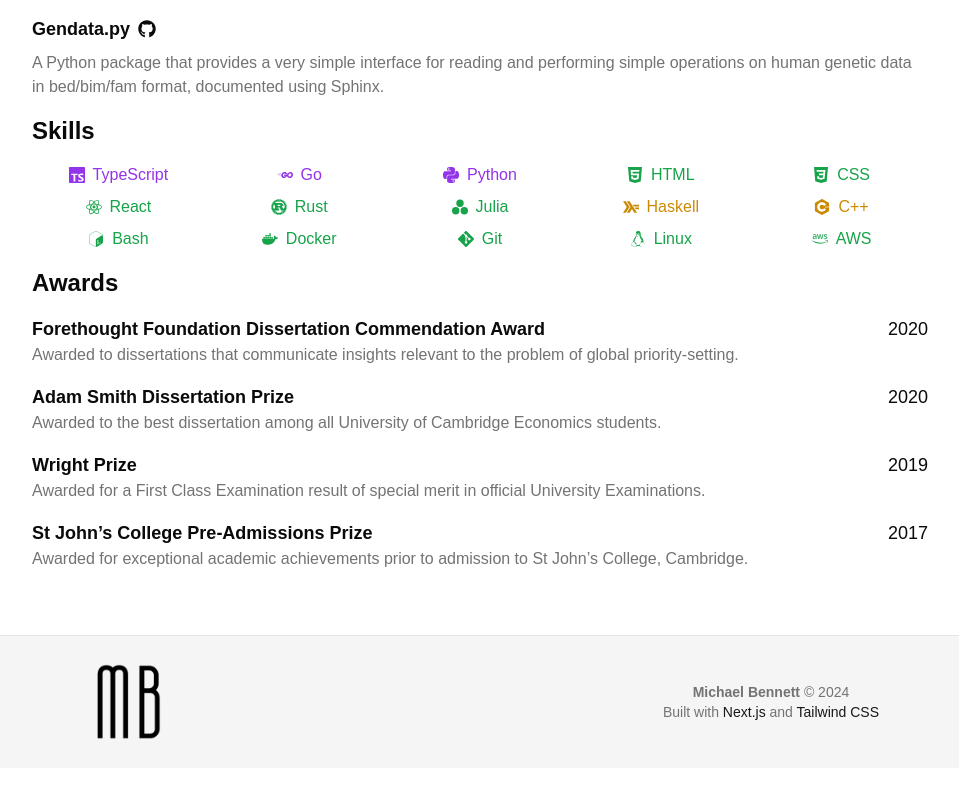
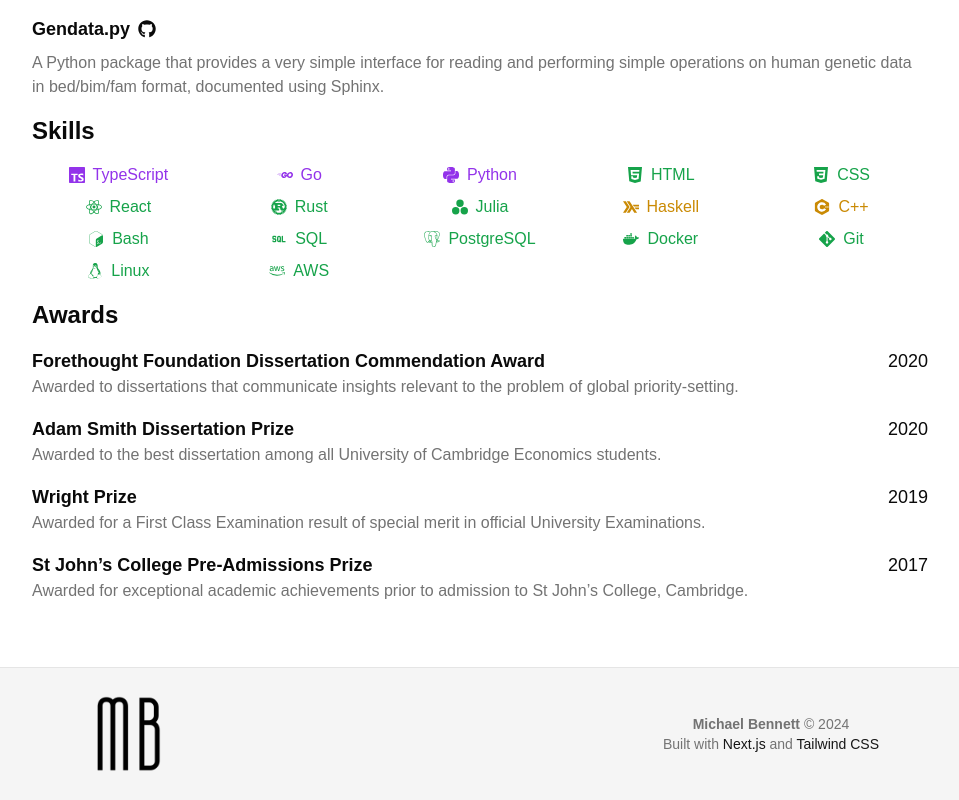
Before and after one commit to michaelbennett99/michaeldabennett.com, a Next.js app: page /cv in a window 1280 px wide. Shown: the part 2270-3070 px from the top of the page, without its empty margins (160-1119 px from the left). Before the commit the page ends 3038 px from the top, so only its background shows below. Built offline with nearby package versions, Linux system fonts and the light colour scheme.

Commit message:
Add SQL and PostgreSQL skills to Skills component

```diff
--- a/src/app/cv/_components/skills.tsx
+++ b/src/app/cv/_components/skills.tsx
@@ -12,8 +12,10 @@ import {
   SiJulia,
   SiHaskell,
   SiCplusplus,
-  SiGnubash
+  SiGnubash,
+  SiPostgresql
 } from "react-icons/si";
+import { TbSql } from "react-icons/tb";
 import { FaAws } from "react-icons/fa";
 
 import CardBody from "./card_body";
@@ -78,6 +80,16 @@ export default function Skills() {
         proficiency="Intermediate"
       />
       <Skill
+        icon={<TbSql />}
+        name="SQL"
+        proficiency="Intermediate"
+      />
+      <Skill
+        icon={<SiPostgresql />}
+        name="PostgreSQL"
+        proficiency="Intermediate"
+      />
+      <Skill
         icon={<SiDocker />}
         name="Docker"
         proficiency="Intermediate"
```
